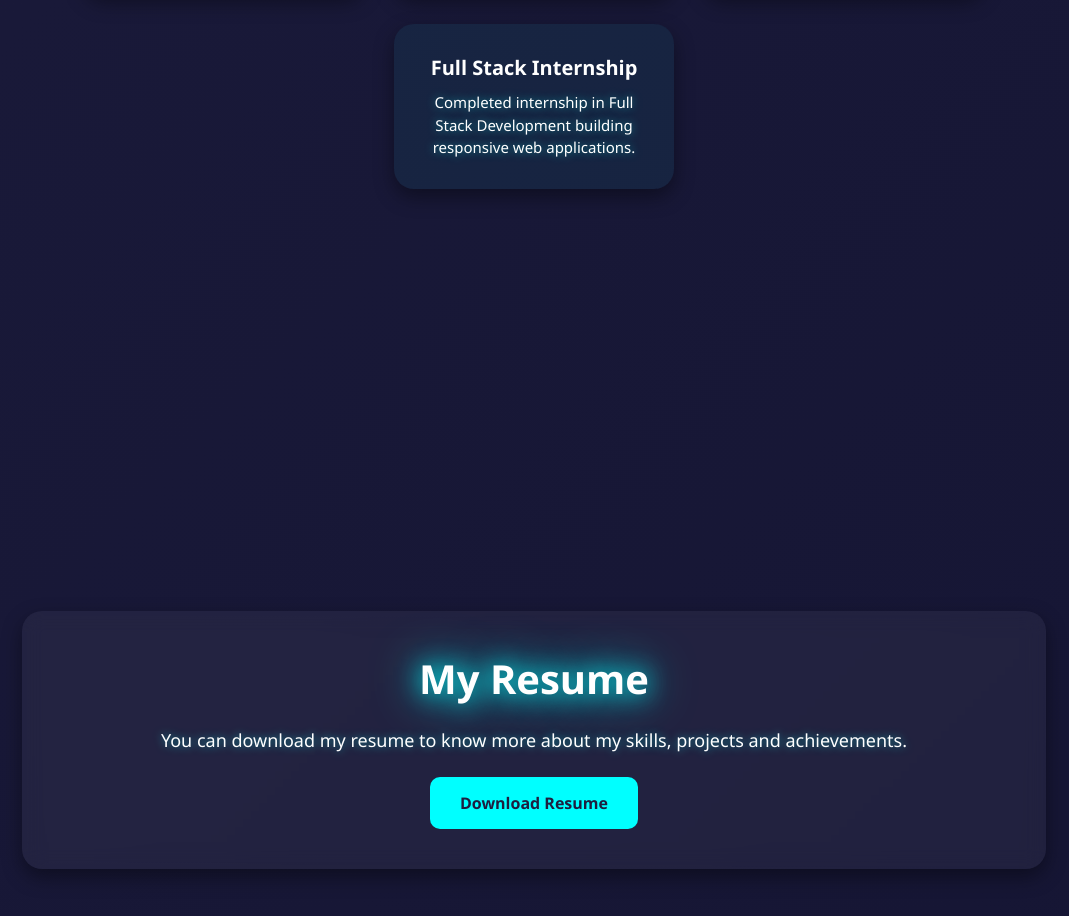
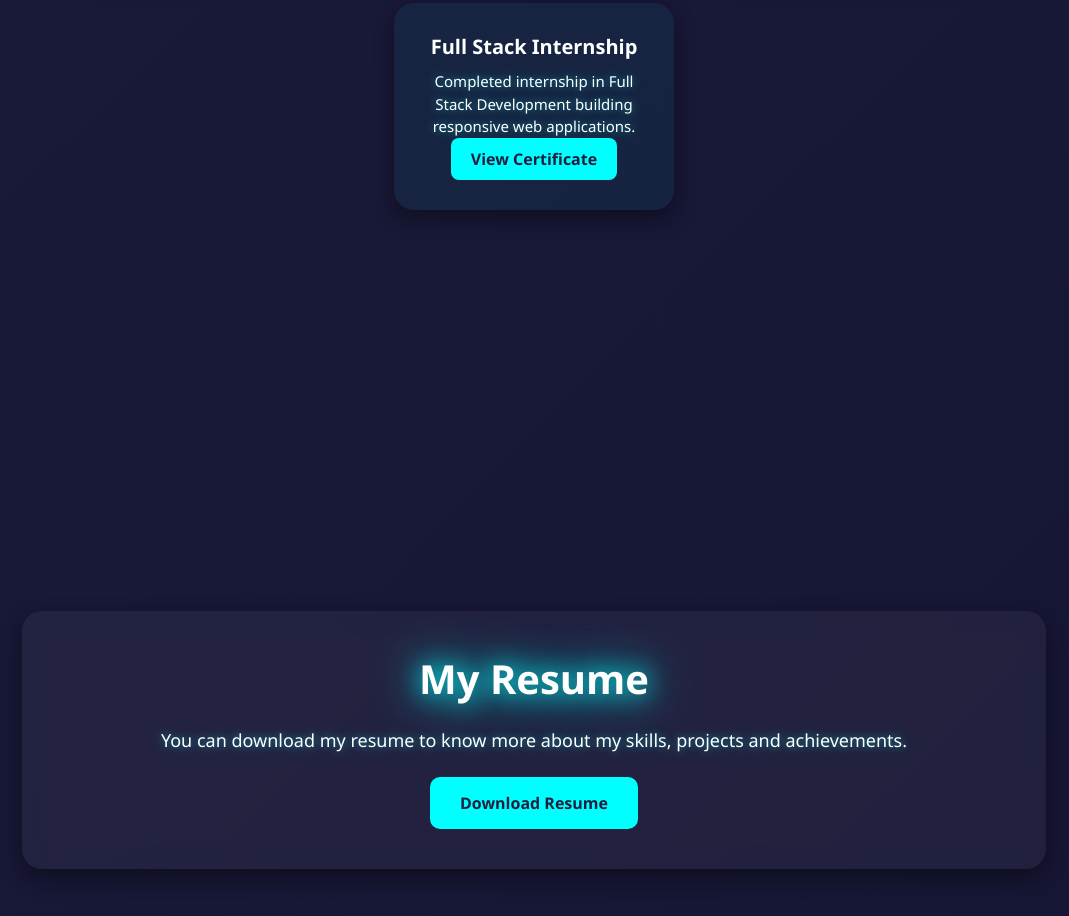
Before and after one commit to AarthiMV01042006/portfolio-Aarthi-MV-AI-DS-, a plain HTML site: page index.html in a window 1280 px wide. Shown: the part 2903-3819 px from the top of the page, without its empty margins (106-1175 px from the left). Drawn offline with Linux system fonts and the light colour scheme.

```diff
--- a/index.html
+++ b/index.html
@@ -295,6 +295,21 @@
         background:white;
         box-shadow:0 0 20px #00ffff;
     }
+        .certificate-btn{
+    display:inline-block;
+    padding:10px 20px;
+    background:#00ffff;
+    color:#1e1e3f;
+    text-decoration:none;
+    border-radius:8px;
+    font-weight:bold;
+    transition:0.3s;
+}
+
+.certificate-btn:hover{
+    background:white;
+    box-shadow:0 0 15px #00ffff;
+}
 
     </style>
 </head>
@@ -411,6 +426,9 @@
         <div class="achievement-card">
             <h2>Full Stack Internship</h2>
             <p>Completed internship in Full Stack Development building responsive web applications.</p>
+            <a href="internship-certificate.pdf" target="_blank" class="certificate-btn">
+        View Certificate
+    </a>
         </div>
 
     </div>
```
